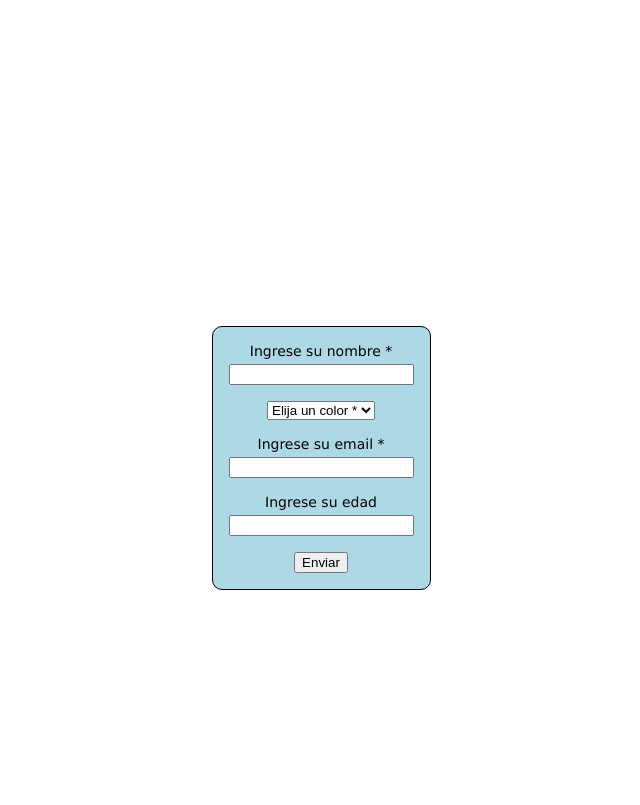
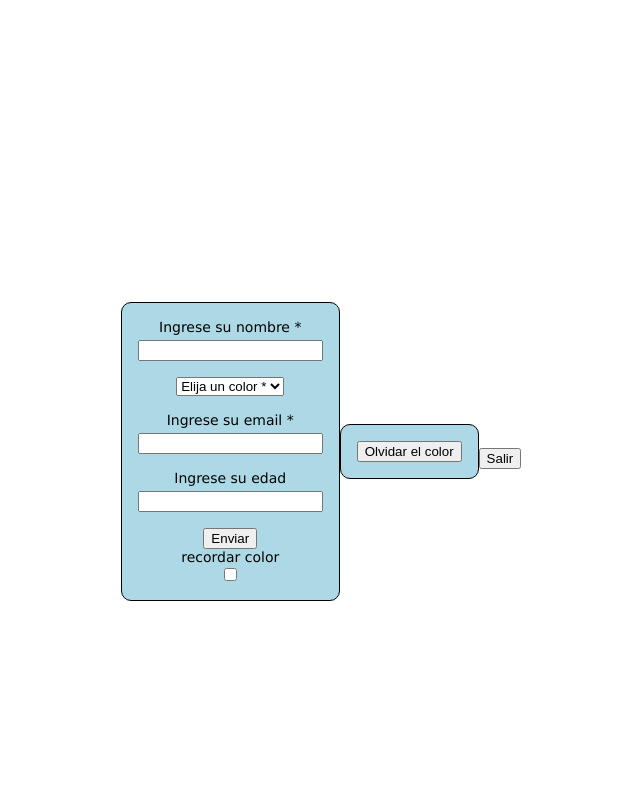
Before and after one commit to JonaPortillo/DH-SessionCookies, a Node server app: page / in a window 1280 px wide. Shown: the top 805 px of the page, without its empty margins (319-959 px from the left). Run offline with Node 20, Linux system fonts and the light colour scheme.

Commit message:
Session y Cookies - Desafío 2 - Checkbox de recordar color y boton de olvidar color

```diff
--- a/controllers/mainController.js
+++ b/controllers/mainController.js
@@ -1,19 +1,44 @@
 let { validationResult } = require('express-validator')
 module.exports = {
     main: (req, res) => {
-        res.render("index")
+        res.render("index", {
+            session: req.session
+        })
     },
     userData: (req, res) => {
         let errors = validationResult(req)
         if (errors.isEmpty()) {
-            res.render("index", {
-                userData: req.body
+            req.session.user = req.body;
+            if (req.body.recordar) {
+                res.cookie('color', req.body.color, { maxAge: 99999999 });
+            }
+            req.session.color = `style=background-color:${req.body.color};`
+            res.redirect("index", {
+                userData: req.body,
+                session: req.session
             })
         } else {
-            res.render("index", {
-                errors: errors.mapped()
+            res.redirect("index", {
+                errors: errors.mapped(),
+                session: req.session
             })
             /* res.send(errors.mapped()) */
+
         }
-    }
+    },
+    user: (req, res) => {
+        res.render("user", {
+            session: req.session
+        })
+    },
+    olvidar: (req, res) => {
+        if (res.cookies.color) {
+            res.clearCookie('color')
+        }
+
+        req.session.color = undefined;
+        res.redirect("index", {
+            session: req.session
+        })
+    },
 }
--- a/package.json
+++ b/package.json
@@ -6,7 +6,7 @@
     "start": "node ./bin/www"
   },
   "dependencies": {
-    "cookie-parser": "~1.4.4",
+    "cookie-parser": "^1.4.6",
     "debug": "~2.6.9",
     "ejs": "~2.6.1",
     "express": "~4.16.1",
--- /dev/null
+++ b/validators/recordarCookie.js
@@ -0,0 +1,10 @@
+function recordame(req, res, next) {
+    if (req.cookies.color) {
+        req.session.color = `style=background-color:${req.cookies.color};`;
+    }
+
+
+    next();
+}
+
+module.exports = recordame
--- a/views/index.ejs
+++ b/views/index.ejs
@@ -1,18 +1,18 @@
-<!DOCTYPE html>
-<html>
+<html lang="es">
 
 <head>
-	<title>
-		Cookies y Session
-	</title>
-	<link rel='stylesheet' href='/stylesheets/style.css' />
+	<meta charset="UTF-8">
+	<meta http-equiv="X-UA-Compatible" content="IE=edge">
+	<meta name="viewport" content="width=device-width, initial-scale=1.0">
+	<link rel="stylesheet" href="/stylesheets/style.css">
+	<title>Session y Cookies</title>
 </head>
 
-<body>
+<body <%=locals.session.color ? locals.session.color :'' %>>
 	<% if (locals.userData) { %>
 		<section>
 			<p>Hola <%= userData.name %>, elegiste el color <%= userData.color %>, tu email es: <%= userData.email %>
-							<%= userData.age !=="" && `y tu edad es ${userData.age}` %>
+							<%= userData.age !=="" && `y tu edad es ${userData.age}, ` %>
 			</p>
 		</section>
 		<% } %>
@@ -65,7 +65,20 @@
 				</div>
 
 				<button type="submit">Enviar</button>
+				<label for="recordar">recordar color</label>
+				<input type="checkbox" name="recordar">
+
 			</form>
+			<form action="/olvidar" method="POST">
+				<button type="submit">Olvidar el color</button>
+
+			</form>
+			<a href="/user">
+				<button>
+					Salir
+				</button>
+			</a>
+
 </body>
 
 </html>
```
Also changed, not shown: routes/index.js (+5 -2 lines), views/user.ejs (added, +27 -0 lines).
